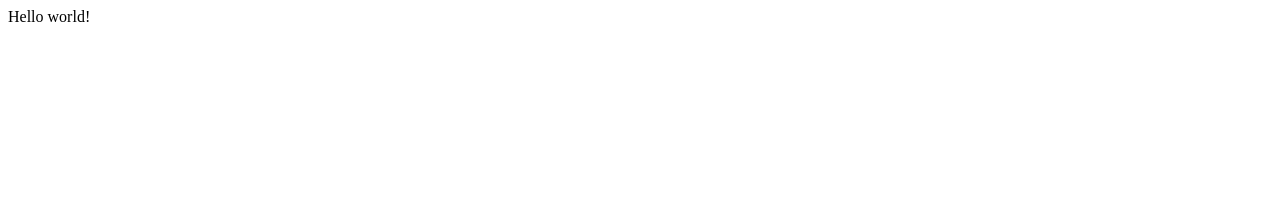
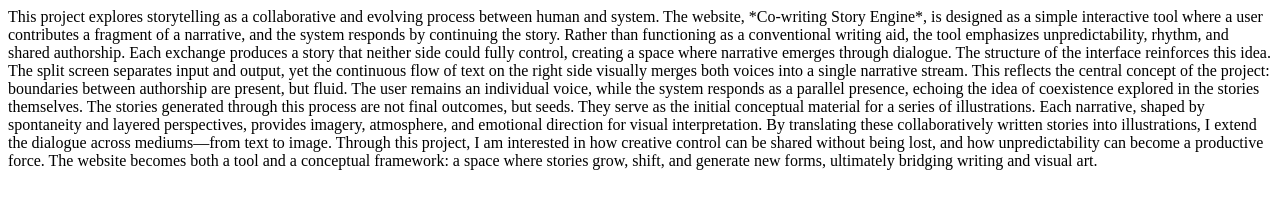
Before and after one commit to yang20040702-a11y/daisyno1, a plain HTML site: page index.html in a window 1280 px wide. Drawn offline with Linux system fonts and the light colour scheme.

Commit message:
Update index.html

```diff
--- a/index.html
+++ b/index.html
@@ -6,6 +6,13 @@
     <title>Document</title>
 </head>
 <body>
-   Hello world!
+   This project explores storytelling as a collaborative and evolving process between human and system. The website, *Co-writing Story Engine*, is designed as a simple interactive tool where a user contributes a fragment of a narrative, and the system responds by continuing the story. Rather than functioning as a conventional writing aid, the tool emphasizes unpredictability, rhythm, and shared authorship. Each exchange produces a story that neither side could fully control, creating a space where narrative emerges through dialogue.
+
+The structure of the interface reinforces this idea. The split screen separates input and output, yet the continuous flow of text on the right side visually merges both voices into a single narrative stream. This reflects the central concept of the project: boundaries between authorship are present, but fluid. The user remains an individual voice, while the system responds as a parallel presence, echoing the idea of coexistence explored in the stories themselves.
+
+The stories generated through this process are not final outcomes, but seeds. They serve as the initial conceptual material for a series of illustrations. Each narrative, shaped by spontaneity and layered perspectives, provides imagery, atmosphere, and emotional direction for visual interpretation. By translating these collaboratively written stories into illustrations, I extend the dialogue across mediums—from text to image.
+
+Through this project, I am interested in how creative control can be shared without being lost, and how unpredictability can become a productive force. The website becomes both a tool and a conceptual framework: a space where stories grow, shift, and generate new forms, ultimately bridging writing and visual art.
+
 </body>
 </html>
```
